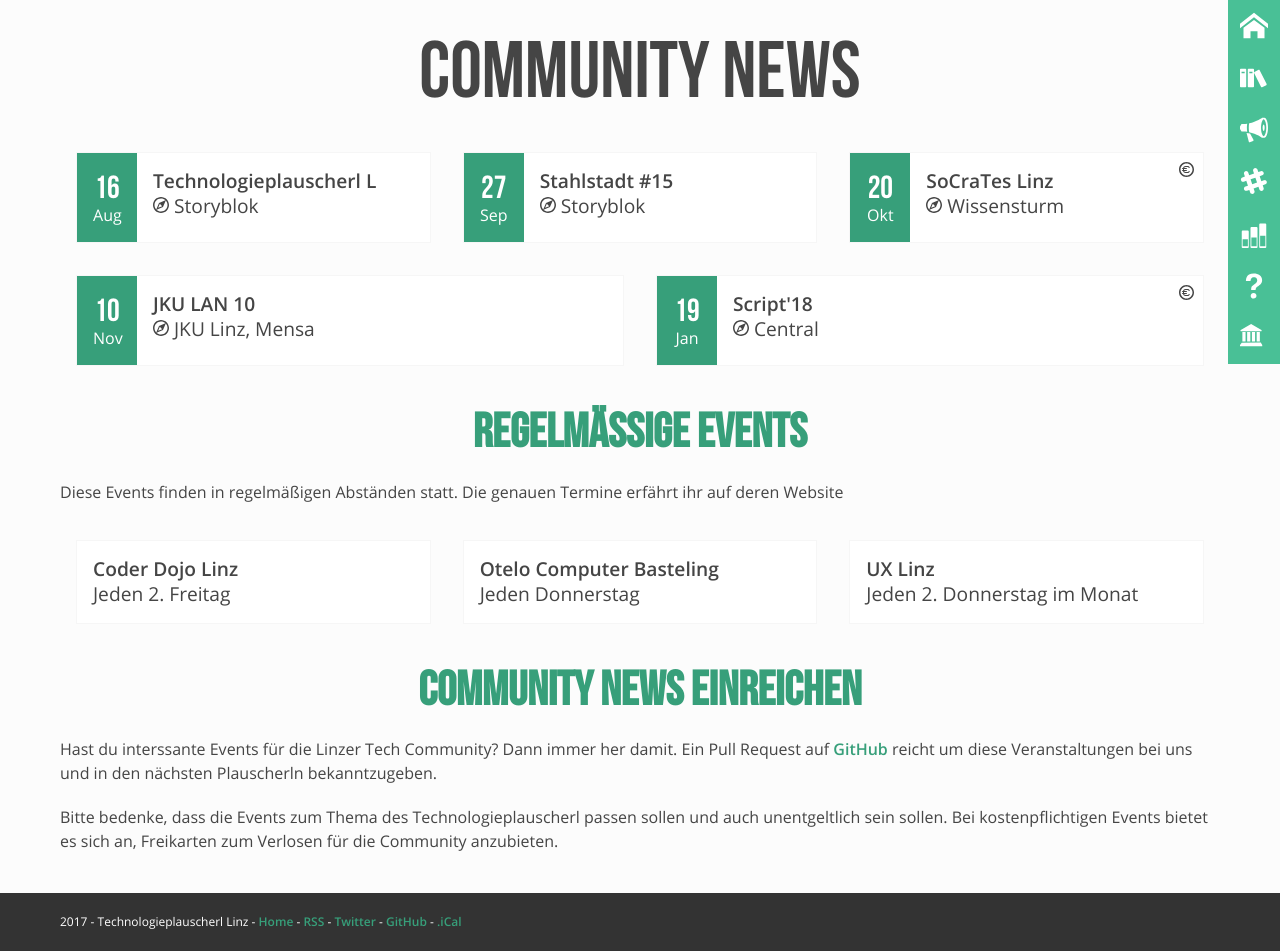
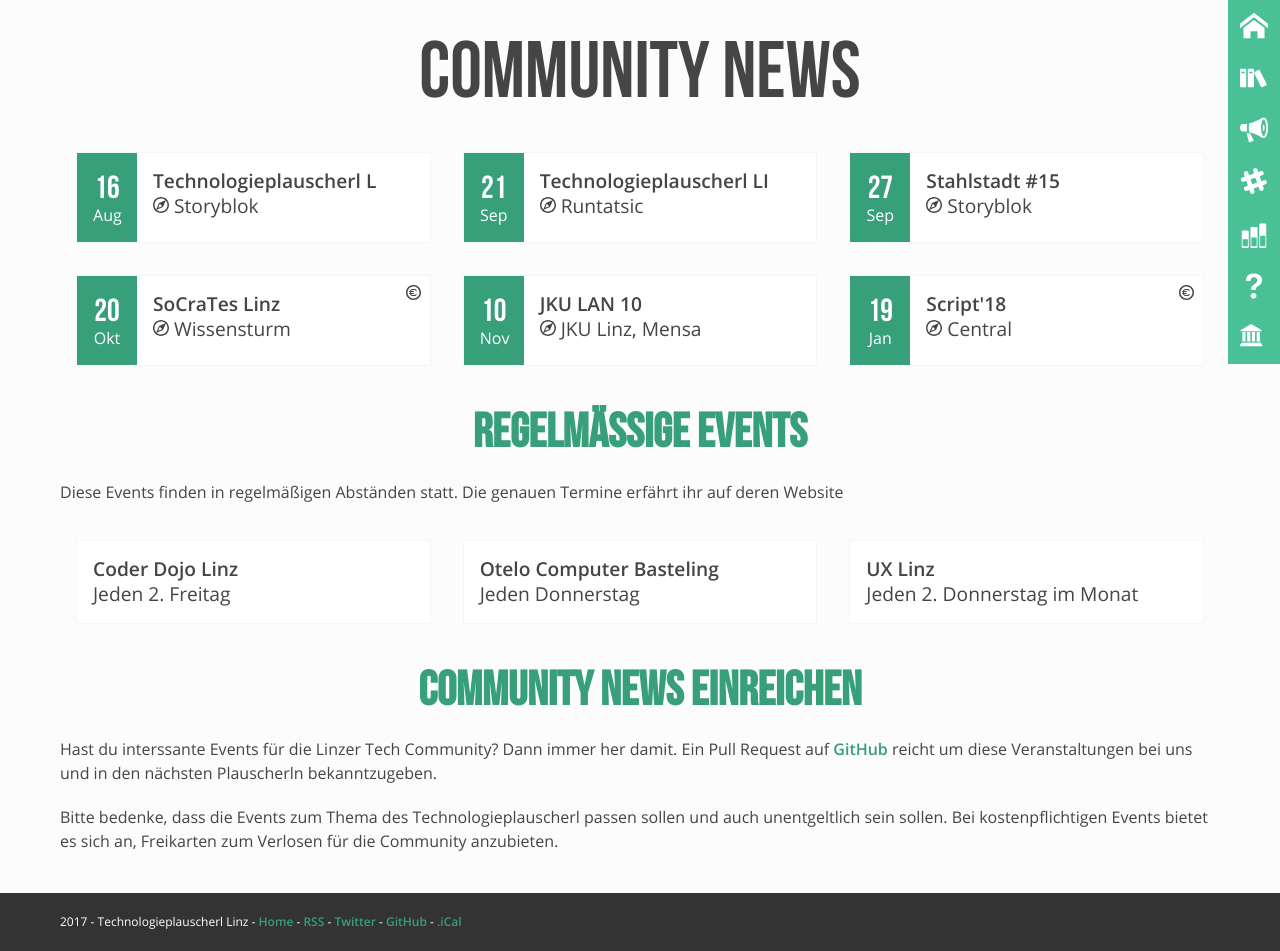
Before and after one commit to mericanAncer127/plauscherl, a Jekyll site: the page built from pages/community-news.html, in a window 1280 px wide. Built offline with Jekyll 4.4.1, drawn with Linux system fonts in a browser that asks for light colours.

Commit message:
update plauscherl to cm news

```diff
--- a/_data/community.yml
+++ b/_data/community.yml
@@ -76,6 +76,11 @@
       location: "Storyblok"
       link: http://technologieplauscherl.at
       date: 2017-08-16
+   -
+      name: "Technologieplauscherl LI"
+      location: "Runtatsic"
+      link: http://technologieplauscherl.at
+      date: 2017-09-21
 -
   id: topconf
   name: "Topconf Events"
```
